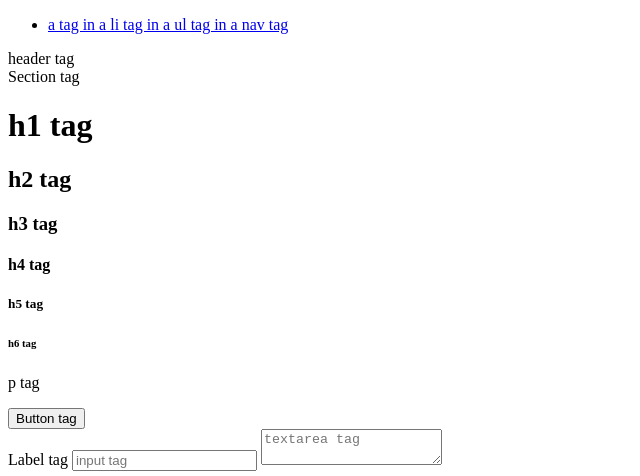
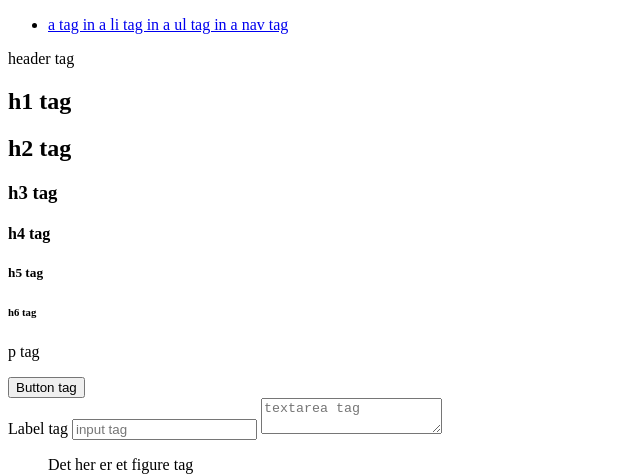
Before and after one commit to rts-cmk-wu09/bootcamp-html-1-Nick8079, a plain HTML site: page index.html in a window 1280 px wide. Shown: the top 476 px of the page, without its empty margins (0-640 px from the left). Drawn offline with Linux system fonts and the light colour scheme.

Commit message:
update section on all

```diff
--- a/index.html
+++ b/index.html
@@ -9,6 +9,7 @@
 </head>
 
 <body>
+    <section>
     <nav>
         <ul>
             <li><a href="index.html">a tag in a li tag in a ul tag in a nav tag</a></li>
@@ -18,9 +19,6 @@
     <header>
         header tag
     </header>
-    <section>
-        Section tag
-    </section>
     <h1>
         h1 tag
     </h1>
@@ -57,5 +55,5 @@
     </figure>
 
     <img src="https://thiscatdoesnotexist.com/" alt="img tag">
-
+</section>
 </html>
```
